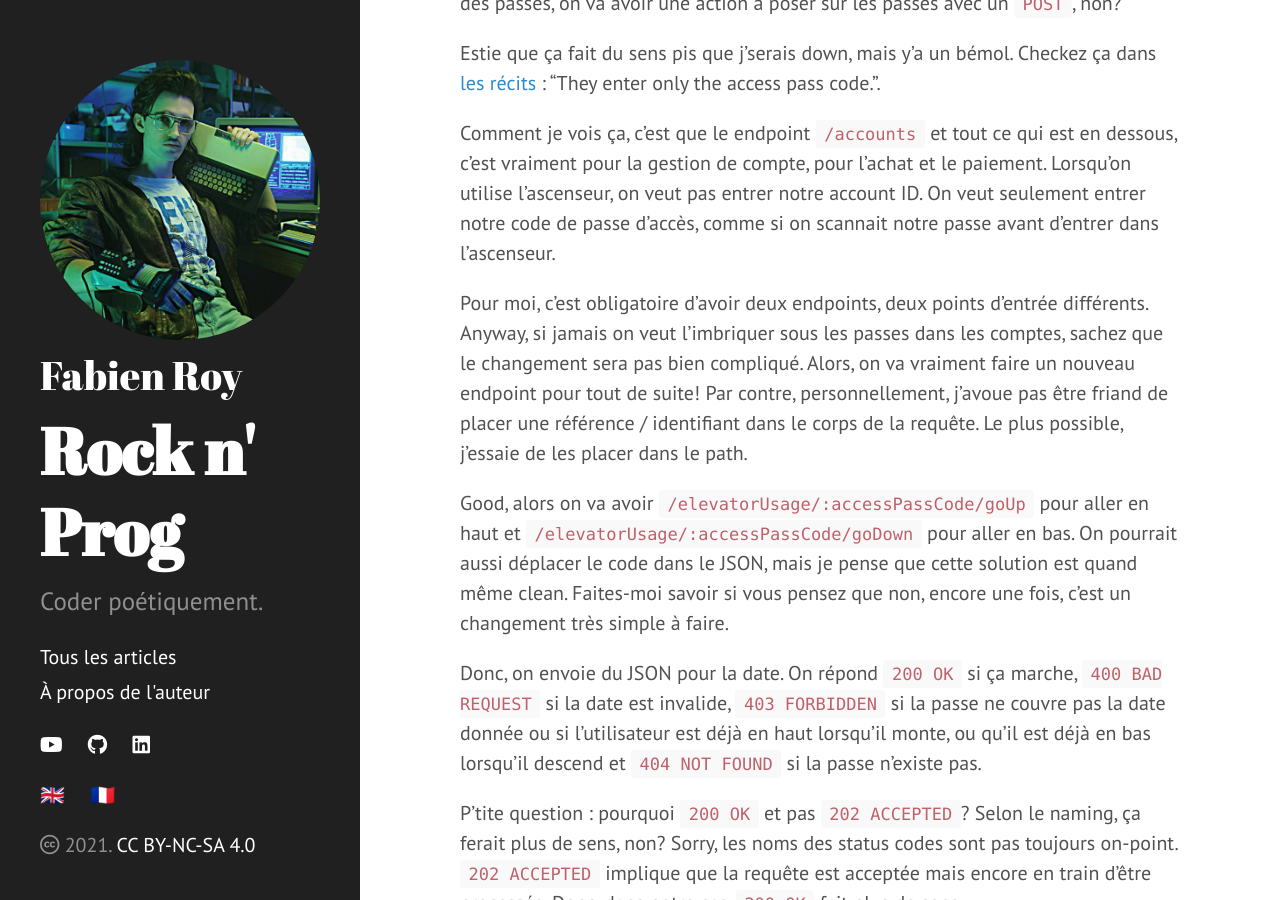
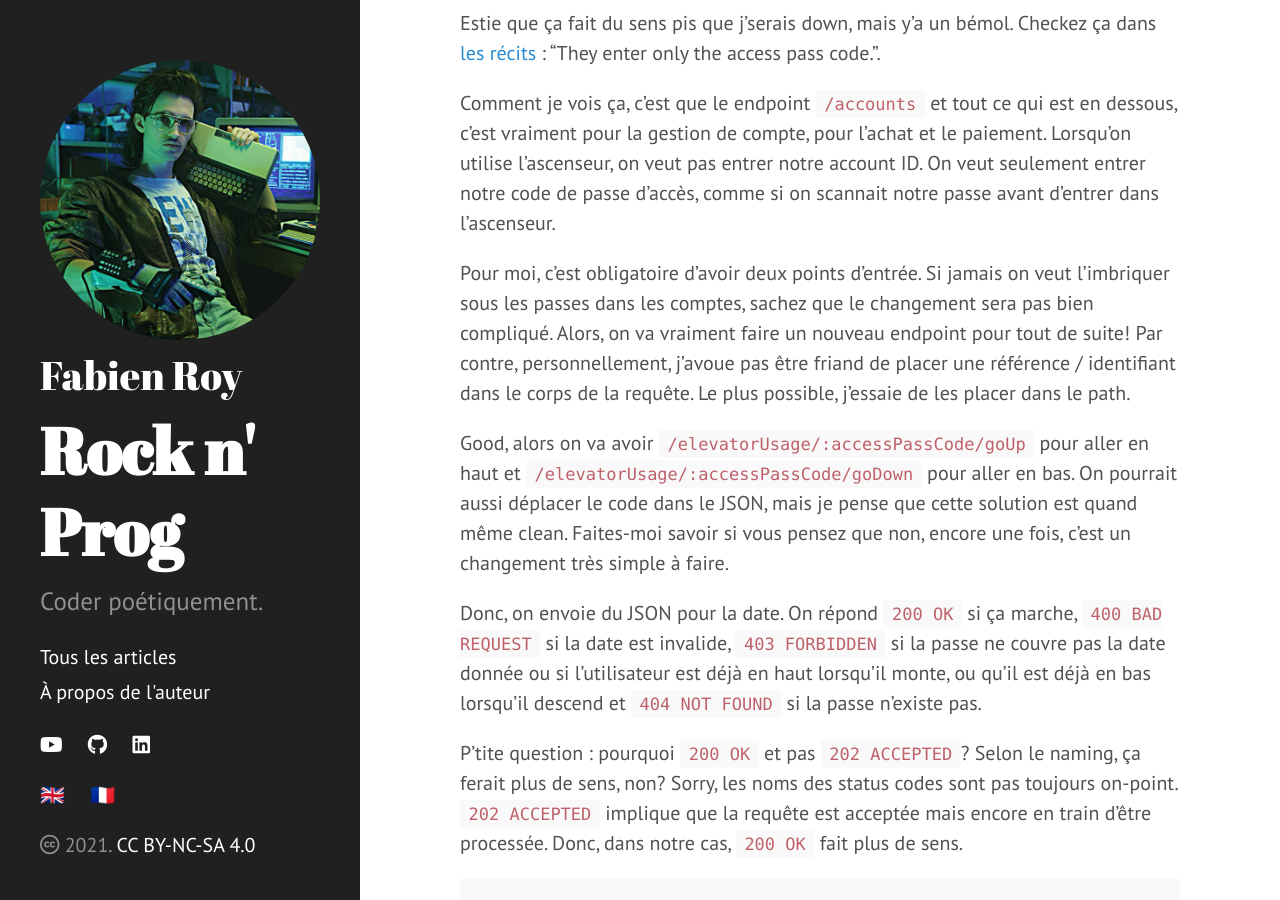
Before and after one commit to ExiledNarwal28/rocknprog, a Jekyll site: the page built from web/fr/_posts/2021-01-17-endpoints-and-routes-in-a-rest-api.md, in a window 1280 px wide and 900 px high, scrolled down 9550 px. Built offline with Jekyll 4.4.1, drawn with Linux system fonts in a browser that asks for light colours; some of the changed text lies outside the part shown.

Commit message:
Edit some parts about endpoints in the latest posts

```diff
--- a/web/fr/_posts/2021-01-17-endpoints-and-routes-in-a-rest-api.md
+++ b/web/fr/_posts/2021-01-17-endpoints-and-routes-in-a-rest-api.md
@@ -226,7 +226,7 @@
 
 Comment je vois ça, c’est que le endpoint `/accounts` et tout ce qui est en dessous, c’est vraiment pour la gestion de compte, pour l’achat et le paiement. Lorsqu’on utilise l’ascenseur, on veut pas entrer notre account ID. On veut seulement entrer notre code de passe d’accès, comme si on scannait notre passe avant d’entrer dans l’ascenseur.
 
-Pour moi, c’est obligatoire d’avoir deux endpoints, deux points d’entrée différents. Anyway, si jamais on veut l’imbriquer sous les passes dans les comptes, sachez que le changement sera pas bien compliqué. Alors, on va vraiment faire un nouveau endpoint pour tout de suite! Par contre, personnellement, j’avoue pas être friand de placer une référence / identifiant dans le corps de la requête. Le plus possible, j’essaie de les placer dans le path.
+Pour moi, c’est obligatoire d’avoir deux points d'entrée. Si jamais on veut l’imbriquer sous les passes dans les comptes, sachez que le changement sera pas bien compliqué. Alors, on va vraiment faire un nouveau endpoint pour tout de suite! Par contre, personnellement, j’avoue pas être friand de placer une référence / identifiant dans le corps de la requête. Le plus possible, j’essaie de les placer dans le path.
 
 Good, alors on va avoir `/elevatorUsage/:accessPassCode/goUp` pour aller en haut et `/elevatorUsage/:accessPassCode/goDown` pour aller en bas. On pourrait aussi déplacer le code dans le JSON, mais je pense que cette solution est quand même clean. Faites-moi savoir si vous pensez que non, encore une fois, c’est un changement très simple à faire.
 
```
Also changed, not shown: other parts of web/fr/_posts/2021-01-17-endpoints-and-routes-in-a-rest-api.md (+1 -1 lines), web/en/_posts/2021-01-17-endpoints-and-routes-in-a-rest-api.md (+1 -1 lines).
